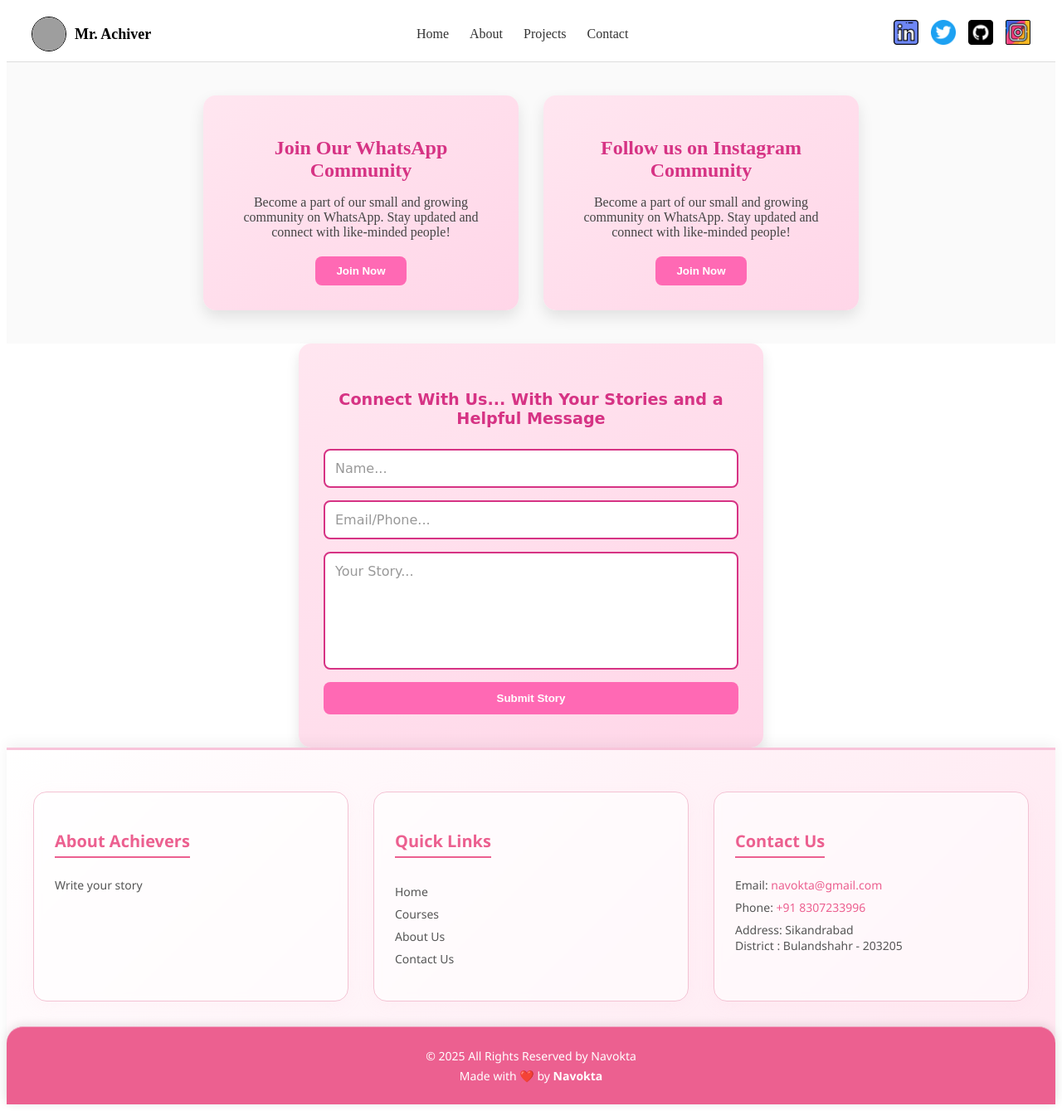
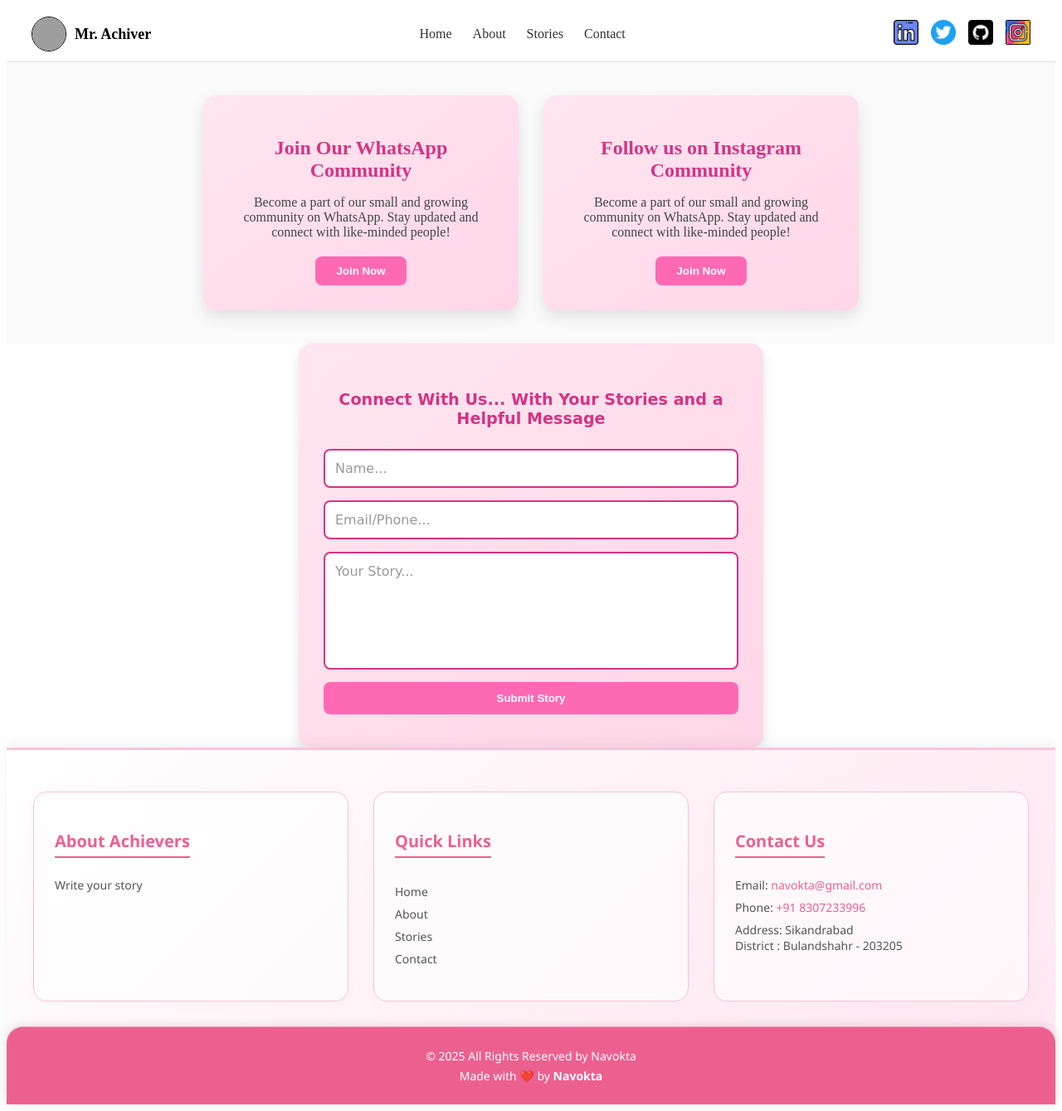
Before and after one commit to navokta/Mr-Achiever, a React (Vite) app: page /Contact in a window 1280 px wide. Shown: the whole page at 83% size. Built offline with nearby package versions, Linux system fonts and the light colour scheme; grey boxes are pictures that could not be loaded.

Commit message:
Fix bugs And Navigation

```diff
--- a/src/App.jsx
+++ b/src/App.jsx
@@ -6,6 +6,7 @@ import {
 } from "react-router-dom";
 import Header from "./Components/Header"
 import Home from "./Pages/Home"
+import Story from "./Pages/Story"
 import About from "./Pages/About"
 import Contact from "./Pages/Contact"
 import Footer from "./Components/Footer"
@@ -25,6 +26,14 @@ const router = createBrowserRouter(
       element: <div>
         <Header />
         <About />
+        <Footer />
+      </div>
+    },
+    {
+      path: "/Story",
+      element: <div>
+        <Header />
+        <Story />
         <Footer />
       </div>
     },
--- a/src/Components/Footer.jsx
+++ b/src/Components/Footer.jsx
@@ -1,5 +1,6 @@
 import React from 'react'
 import './Footer.css'
+import { NavLink } from 'react-router-dom';
 
 const Footer = () => {
  const currentYear = new Date().getFullYear();
@@ -26,10 +27,10 @@ const Footer = () => {
         <div className="footer-box des">
           <h3 className="footer-txt">Quick Links</h3>
           <ul>
-            <li><a href="/">Home</a></li>
-            <li><a href="/layout/courses">Courses</a></li>
-            <li><a href="/layout/about">About Us</a></li>
-            <li><a href="/layout/contact">Contact Us</a></li>
+            <li><NavLink to="/">Home</NavLink></li>
+            <li><NavLink to="/About">About</NavLink></li>
+            <li><NavLink to="/Story">Stories</NavLink></li>
+            <li><NavLink to="/Contact">Contact</NavLink></li>
           </ul>
         </div>
 
--- a/src/Components/Header.jsx
+++ b/src/Components/Header.jsx
@@ -13,7 +13,7 @@ const Header = () => {
       <nav className="header-center">
         <NavLink to="/">Home</NavLink>
         <NavLink to="/About">About</NavLink>
-        <NavLink to="/">Projects</NavLink>
+        <NavLink to="/Story">Stories</NavLink>
         <NavLink to="/Contact">Contact</NavLink>
       </nav>
 
--- a/src/Components/HeroSection.jsx
+++ b/src/Components/HeroSection.jsx
@@ -1,5 +1,6 @@
 import React from 'react';
 import './HeroSection.css';
+import { NavLink } from 'react-router-dom';
 
 const HeroSection = () => {
   return (
@@ -11,9 +12,9 @@ const HeroSection = () => {
         We are Willing to Listen Your Story, Wherther you are a Student, An IAS, A Coder etc...
       </p>
       <div className="hero-buttons">
-        <button className="get-started">
+        <NavLink to={"/Story"}><button className="get-started">
           Read Stories <span className="sparkle">✨</span>
-        </button>
+        </button></NavLink>
         <button className="learn-more">
           Learn More <span className="arrow">→</span>
         </button>
--- /dev/null
+++ b/src/Pages/Story.jsx
@@ -0,0 +1,12 @@
+import React from 'react'
+
+
+const Contact = () => {
+  return (
+    <div>
+      Hello jee
+    </div>
+  )
+}
+
+export default Contact
```
Also changed, not shown: src/Components/Teamcore.jsx (+4 -4 lines).
